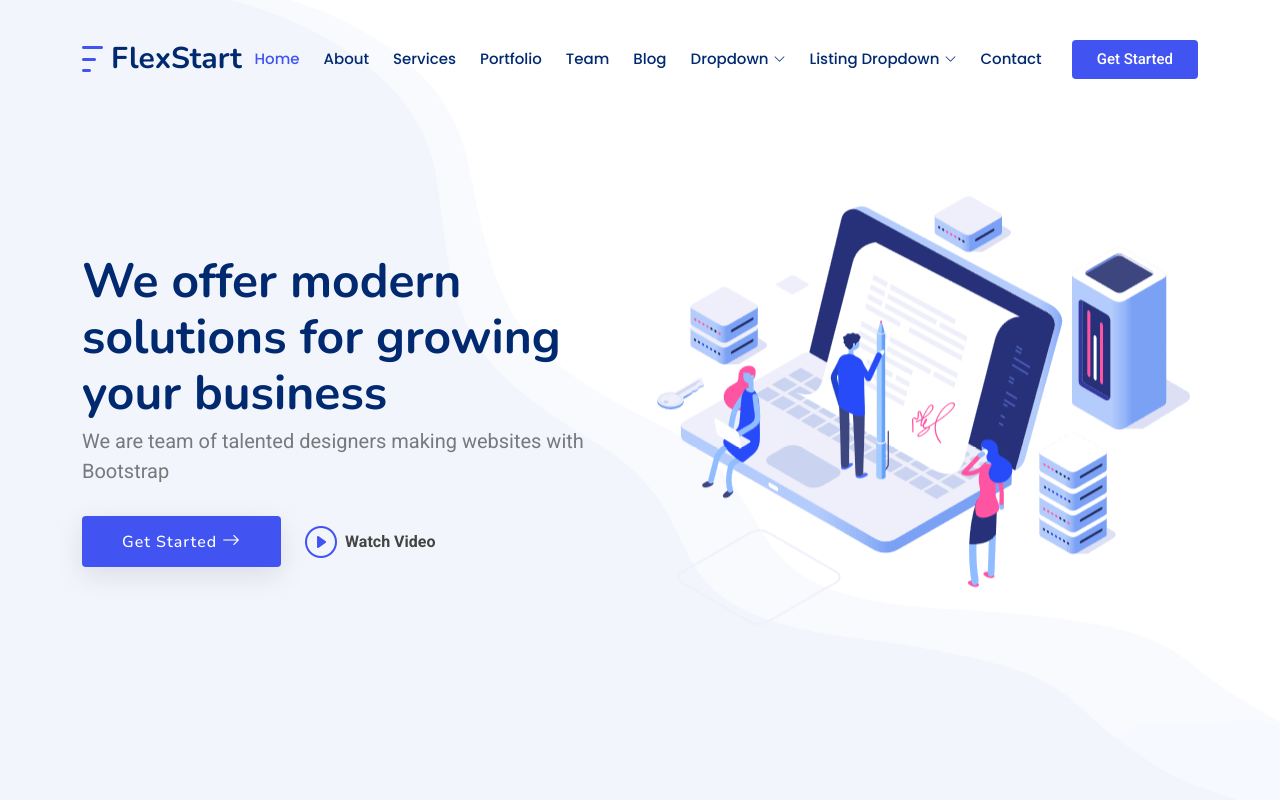
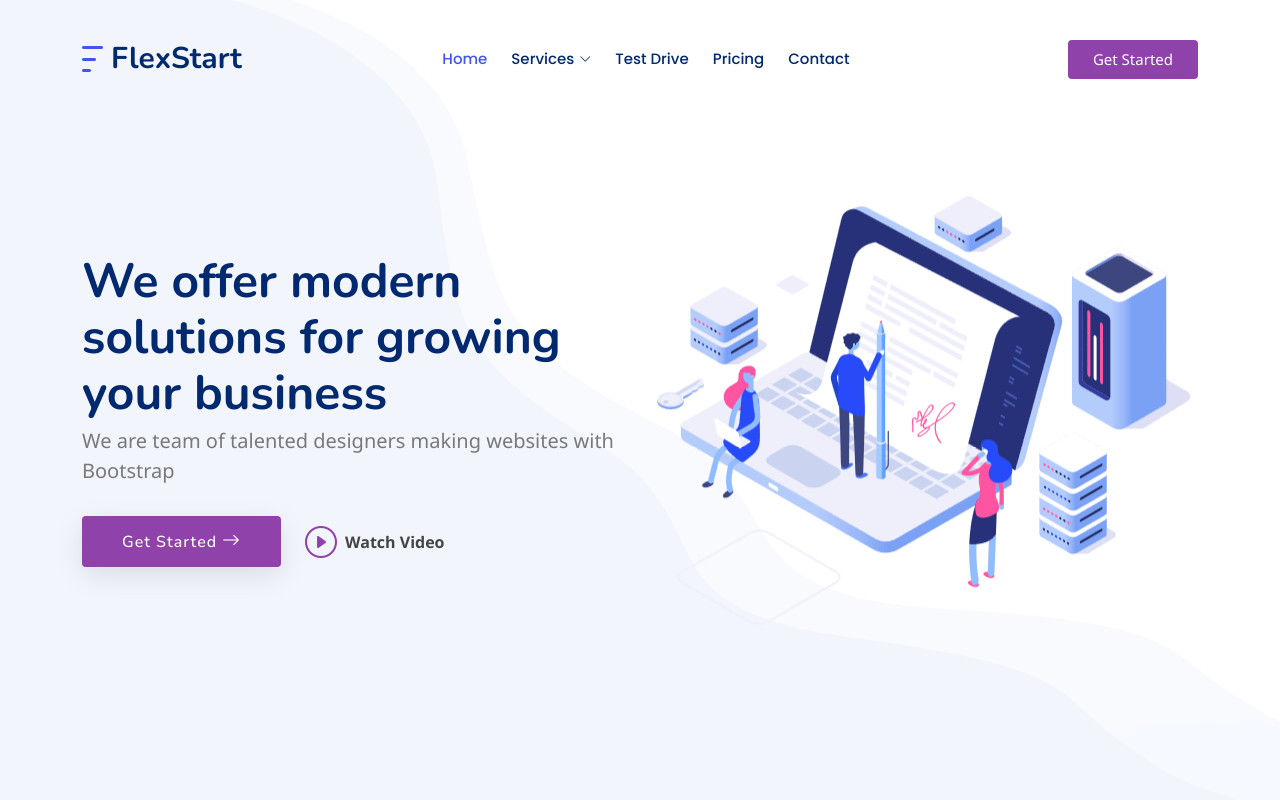
Before and after one commit to waqas44/Bailbooks_bs5, a plain HTML site: page index.html in a window 1280 px wide. Shown: the top 800 px of the page. Drawn offline with nearby package versions, Linux system fonts and the light colour scheme; a web font is replaced by a local one.

Commit message:
nav minor fixes

```diff
--- a/assets/css/banner.css
+++ b/assets/css/banner.css
@@ -1,6 +1,19 @@
 .header {
     padding: 30px 0;
 }
+
+.btn-main{
+background-color: #8F42A9;
+border:1px solid #8F42A9;
+color: #fff;
+}
+
+.btn-main:hover{
+    background-color: #fff;
+    border:1px solid #8F42A9;
+    color: #8F42A9;
+    }
+
 .banner1{
     background: rgb(255,255,255);
 background: linear-gradient(90deg, rgba(255,255,255,1) 0%, rgba(247,249,250,1) 35%, rgba(235,235,236,1) 100%);
@@ -168,3 +181,10 @@ border: 0;
     background: none;
 
 }
+
+
+@media (max-width: 1200px) {
+    .logo{
+        margin-right: auto ;
+    }
+}
--- a/assets/css/main.css
+++ b/assets/css/main.css
@@ -13,6 +13,7 @@
 /* Fonts */
 :root {
   --default-font: "Roboto",  system-ui, -apple-system, "Segoe UI", Roboto, "Helvetica Neue", Arial, "Noto Sans", "Liberation Sans", sans-serif, "Apple Color Emoji", "Segoe UI Emoji", "Segoe UI Symbol", "Noto Color Emoji";
+  --default-font: 'Segoe UI', 'San Francisco Display', Tahoma, Geneva, Verdana, sans-serif;
   --heading-font: "Nunito",  sans-serif;
   --nav-font: "Poppins",  sans-serif;
 }
@@ -22,7 +23,7 @@
   --background-color: #ffffff; /* Background color for the entire website, including individual sections */
   --default-color: #444444; /* Default color used for the majority of the text content across the entire website */
   --heading-color: #012970; /* Color for headings, subheadings and title throughout the website */
-  --accent-color: #4154f1; /* Accent color that represents your brand on the website. It's used for buttons, links, and other elements that need to stand out */
+  --accent-color: #8F42A9; /* Accent color that represents your brand on the website. It's used for buttons, links, and other elements that need to stand out */
   --surface-color: #ffffff; /* The surface color is used as a background of boxed elements within sections, such as cards, icon boxes, or other elements that require a visual separation from the global background. */
   --contrast-color: #ffffff; /* Contrast color for text, ensuring readability against backgrounds of accent, heading, or default colors. */
 }
@@ -249,7 +250,7 @@ h6 {
     justify-content: space-between;
     white-space: nowrap;
     transition: 0.3s;
-  border-bottom: 1px solid ##9A9A9A;
+  /* border-bottom: 1px solid #9A9A9A; */
   }
 
   .navmenu a i,
--- a/index.html
+++ b/index.html
@@ -16,12 +16,13 @@
   <link href="https://fonts.googleapis.com" rel="preconnect">
   <link href="https://fonts.gstatic.com" rel="preconnect" crossorigin>
   <link href="https://fonts.googleapis.com/css2?family=Roboto:ital,wght@0,100;0,300;0,400;0,500;0,700;0,900;1,100;1,300;1,400;1,500;1,700;1,900&family=Poppins:ital,wght@0,100;0,200;0,300;0,400;0,500;0,600;0,700;0,800;0,900;1,100;1,200;1,300;1,400;1,500;1,600;1,700;1,800;1,900&family=Nunito:ital,wght@0,200;0,300;0,400;0,500;0,600;0,700;0,800;0,900;1,200;1,300;1,400;1,500;1,600;1,700;1,800;1,900&display=swap" rel="stylesheet">
-
+  <link href="https://fonts.cdnfonts.com/css/segoe-ui-4" rel="stylesheet">
   <!-- Vendor CSS Files -->
   <link href="assets/vendor/bootstrap/css/bootstrap.min.css" rel="stylesheet">
   <link href="assets/vendor/bootstrap-icons/bootstrap-icons.css" rel="stylesheet">
-  <link href="assets/vendor/bootstrap-icons/bootstrap-icons.css" rel="stylesheet">
+
   <link href="assets/css/banner.css" rel="stylesheet">
+  <link href="assets/vendor/aos/aos.css" rel="stylesheet">
   <link href="assets/vendor/glightbox/css/glightbox.min.css" rel="stylesheet">
   <link href="assets/vendor/swiper/swiper-bundle.min.css" rel="stylesheet">
 
@@ -40,23 +41,23 @@
 <body class="index-page">
 
   <header id="header" class="header d-flex align-items-center fixed-top">
-    <div class="container-fluid container-xl position-relative d-flex align-items-center">
+    <div class="container-fluid container-xl position-relative d-flex align-items-center justify-content-between">
 
-      <a href="index.html" class="logo d-flex align-items-center me-auto">
+      <a href="index.html" class="logo d-flex align-items-center">
         <!-- Uncomment the line below if you also wish to use an image logo -->
         <img src="assets/img/logo.png" alt="">
         <h1 class="sitename">FlexStart</h1>
       </a>
 
-      <nav id="navmenu" class="navmenu">
+      <nav id="navmenu" class="navmenu align-items-center d-flex justify-content-center">
         <ul>
           <li><a href="#hero" class="active">Home<br></a></li>
-          <li><a href="#about">About</a></li>
-          <li><a href="#services">Services</a></li>
+
+          <!-- <li><a href="#services"></a></li>
           <li><a href="#portfolio">Portfolio</a></li>
           <li><a href="#team">Team</a></li>
-          <li><a href="blog.html">Blog</a></li>
-          <li class="dropdown"><a href="#"><span>Dropdown</span> <i class="bi bi-chevron-down toggle-dropdown"></i></a>
+          <li><a href="blog.html">Blog</a></li> -->
+          <!-- <li class="dropdown"><a href="#"><span>Services</span> <i class="bi bi-chevron-down toggle-dropdown"></i></a>
             <ul>
               <li><a href="#">Dropdown 1</a></li>
               <li class="dropdown"><a href="#"><span>Deep Dropdown</span> <i class="bi bi-chevron-down toggle-dropdown"></i></a>
@@ -72,8 +73,8 @@
               <li><a href="#">Dropdown 3</a></li>
               <li><a href="#">Dropdown 4</a></li>
             </ul>
-          </li>
-          <li class="listing-dropdown"><a href="#"><span>Listing Dropdown</span> <i class="bi bi-chevron-down toggle-dropdown"></i></a>
+          </li> -->
+          <li class="listing-dropdown"><a href="#"><span>Services </span> <i class="bi bi-chevron-down toggle-dropdown"></i></a>
             <ul>
               <li>
                 <a href="#">Column 1 link 1</a>
@@ -102,6 +103,8 @@
               </li>
             </ul>
           </li>
+          <li><a href="#portfolio">Test Drive</a></li>
+          <li><a href="#team">Pricing</a></li>
           <li><a href="#contact">Contact</a></li>
         </ul>
         <i class="mobile-nav-toggle d-xl-none bi bi-list"></i>
@@ -174,6 +177,7 @@
       <div class="container section-title" data-aos="fade-up">
         <h2>Our Values</h2>
         <p>What we value most<br></p>
+        <button type="button" class="btn btn-primary btn-main">login</button>
       </div><!-- End Section Title -->
 
       <div class="container">
```
